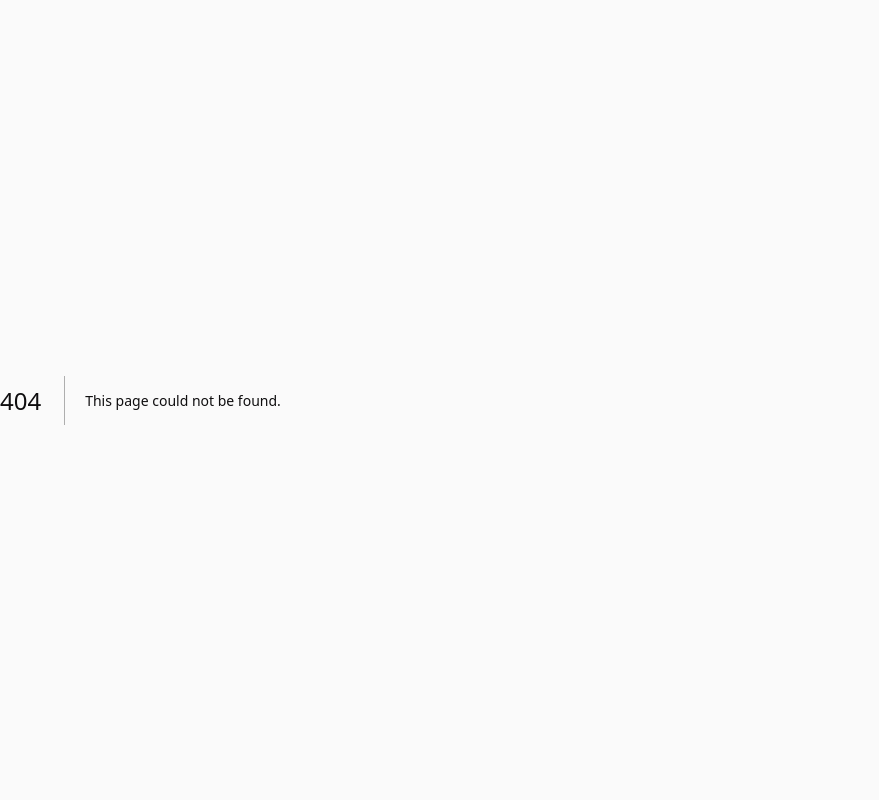
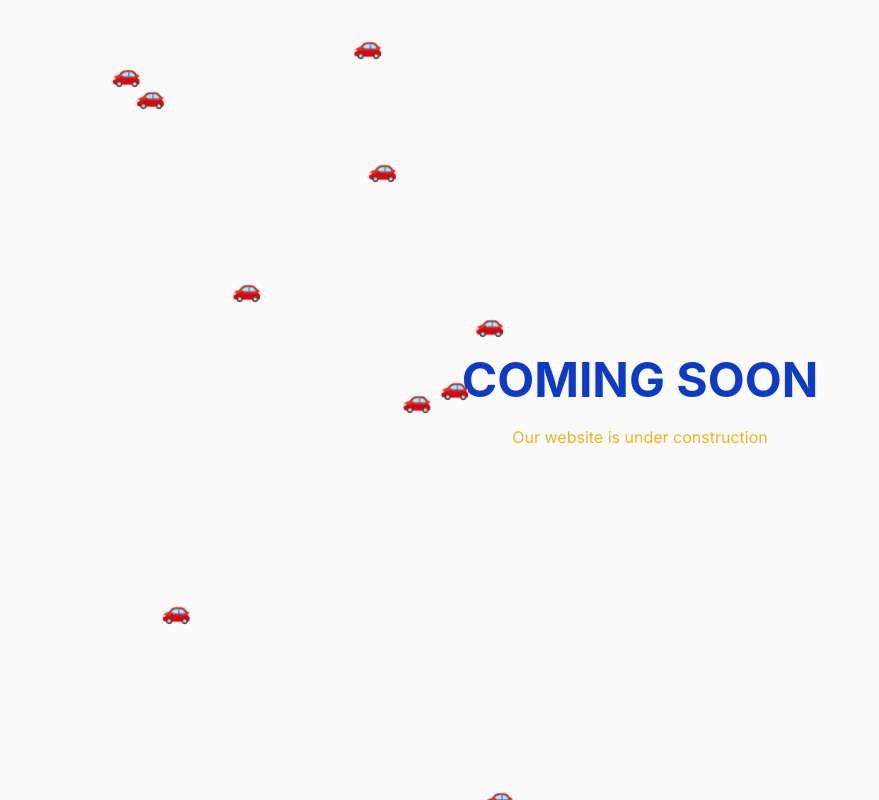
Before and after one commit to Ivan-Dujmic/EasyRent, a Next.js app in the folder Front/: page /CompanyHomePage in a window 1280 px wide. Before the commit this address had no page. Shown: the whole page, without its empty margins (0-879 px from the left). Built offline with nearby package versions, Linux system fonts and the light colour scheme.

Commit message:
postavljena incijalan stranica za kompanije

```diff
--- /dev/null
+++ b/Front/src/animations/MovingCars/MovingCars.tsx
@@ -0,0 +1,66 @@
+// components/MovingCars.tsx
+import { Box } from '@chakra-ui/react';
+import { motion, Transition } from 'framer-motion';
+
+// Funkcija koja generiše nasumične pozicije i brzine
+const getRandomProps = () => {
+  const speed: number = Math.random() * 5 + 5; // Nasumična brzina između 5 i 10 sekundi
+  const startY: string = Math.random() * 100 + '%'; // Nasumična vertikalna pozicija
+  return { speed, startY };
+};
+
+interface MovingCarProps {
+  speed: number;
+  startY: string;
+}
+
+const MovingCar: React.FC<MovingCarProps> = ({ speed, startY }) => {
+  // Definišemo transition kao tipa Transition
+  const transition: Transition = {
+    duration: speed,
+    repeat: Infinity,
+    ease: 'linear',
+  };
+
+  return (
+    <motion.div
+      style={{
+        position: 'absolute',
+        top: startY,
+        right: 0, // Počinje s desne strane
+        fontSize: '24px',
+        pointerEvents: 'none', // Isključuje interakciju
+      }}
+      animate={{
+        x: '-100vw', // Pokreće automobil s desna na levo
+      }}
+      transition={transition}
+    >
+      🚗
+    </motion.div>
+  );
+};
+
+const MovingCars: React.FC = () => {
+  const carElements = Array.from({ length: 10 }).map((_, index) => {
+    const { speed, startY } = getRandomProps();
+    return <MovingCar key={index} speed={speed} startY={startY} />;
+  });
+
+  return (
+    <Box
+      position="fixed"
+      top={0}
+      left={0}
+      width="100vw"
+      height="100vh"
+      pointerEvents="none"
+      zIndex="999" // Visok z-index da bi bili na vrhu
+      overflow="hidden"
+    >
+      {carElements}
+    </Box>
+  );
+};
+
+export default MovingCars;
--- /dev/null
+++ b/Front/src/app/(auth-company)/CompanyHomePage/page.tsx
@@ -0,0 +1,25 @@
+'use client';
+
+import MovingCars from '@/animations/MovingCars/MovingCars';
+import { Flex, Heading, Text, Image } from '@chakra-ui/react';
+
+export default function CompanyHomePage() {
+  return (
+    <Flex
+      justify={'center'}
+      align={'center'}
+      direction={'column'}
+      gap={4}
+      bg={'brandwhite'}
+      grow={1}
+    >
+      <Heading color={'brandblue'} fontSize={'3rem'}>
+        COMING SOON
+      </Heading>
+      <Text color={'brandyellow'} fontSize={'1rem'}>
+        Our website is under construction
+      </Text>
+      <MovingCars />
+    </Flex>
+  );
+}
--- a/Front/src/app/(auth-user)/YourHomePage/page.tsx
+++ b/Front/src/app/(auth-user)/YourHomePage/page.tsx
@@ -9,7 +9,7 @@ import VehicleList from '@/components/shared/cars/VechileList/VechileList';
 import { companies } from '@/mockData/mockCompanies';
 import AuthHeader from '@/components/shared/Header/AuthUserHeader/AuthHeader';
 
-export default function HomePage() {
+export default function UserHomePage() {
   const gapSize = useBreakpointValue({
     base: 8, // Small gap for small screens (mobile)
     md: 10, // Slightly larger gap for medium screens (laptop/tablet)
```
Also changed, not shown: Front/package.json (+4 -4 lines), 1 other file (tests, documents, lock files or other folders).
